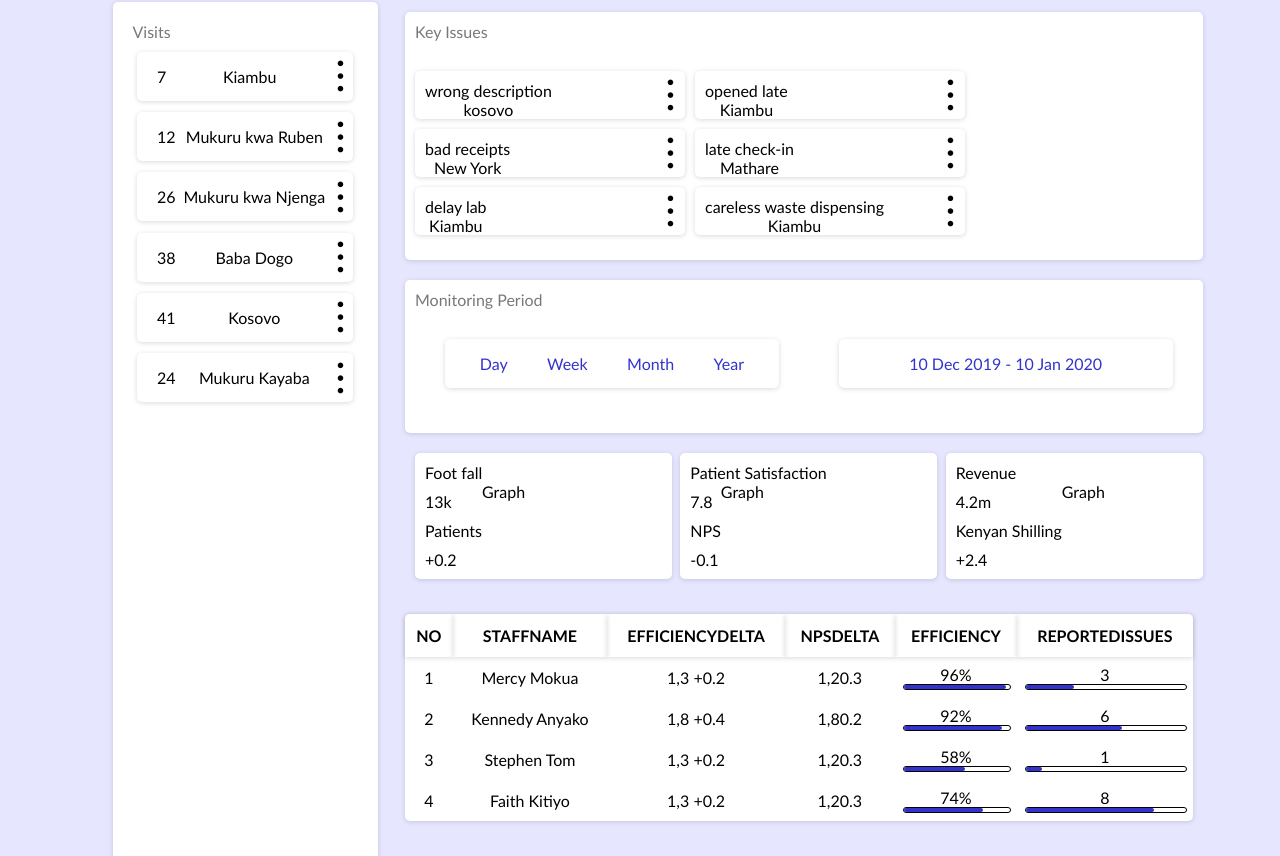
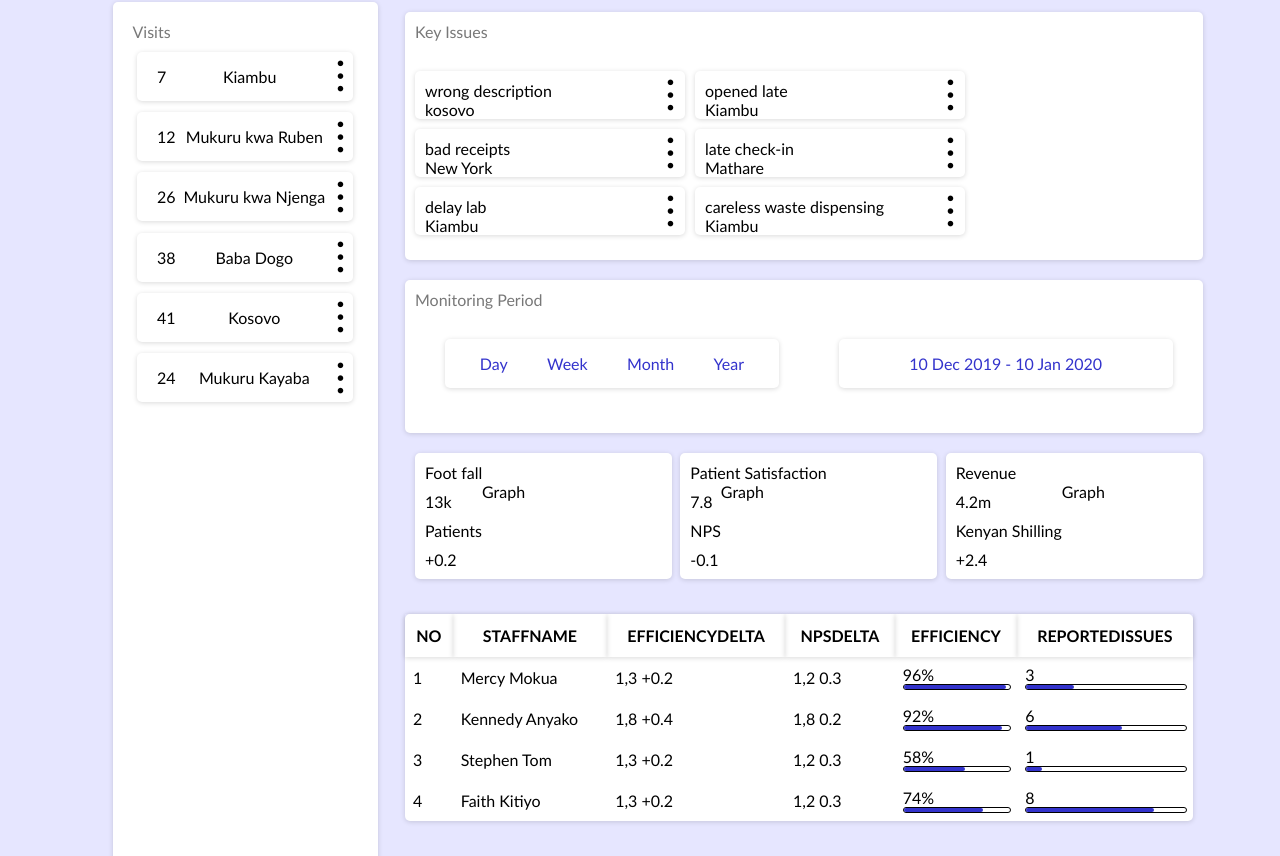
Before and after one commit to Collins33/Todoist-clone, a React (Create React App) app: page / in a window 1280 px wide. Shown: the part 204-1060 px from the top of the page. Built offline with nearby package versions, Linux system fonts and the light colour scheme.

Commit message:
Fix table styling

```diff
--- a/src/App.css
+++ b/src/App.css
@@ -1,7 +1,3 @@
-.App {
-  text-align: center;
-}
-
 .App-logo {
   height: 40vmin;
   pointer-events: none;
--- a/src/components/keyissues/index.css
+++ b/src/components/keyissues/index.css
@@ -39,7 +39,6 @@
   text-decoration: none;
   color: black;
   padding: 10px 10px 0px 10px;
-  text-align: center;
   background-color: white;
   width: 250px;
   margin-right: 10px;
--- a/src/components/sideSelect/index.css
+++ b/src/components/sideSelect/index.css
@@ -37,7 +37,6 @@
   margin-right: 2%;
   margin-top: 5%;
   padding: 0px 20px 0px 20px;
-  text-align: center;
   background-color: white;
 }
 
--- a/src/components/table/index.css
+++ b/src/components/table/index.css
@@ -1,9 +1,7 @@
 #title {
-  text-align: center;
   font-family: arial, sans-serif;
 }
 #statistics_table {
-  text-align: center;
   font-family: "Trebuchet MS", Arial, Helvetica, sans-serif;
   border-collapse: collapse;
   width: 90%;
@@ -35,7 +33,6 @@
   box-shadow: 0 1px 5px rgba(0, 0, 0, 0.15);
   padding-top: 12px;
   padding-bottom: 12px;
-  text-align: center;
   color: black;
 }
 
--- a/src/components/table/index.js
+++ b/src/components/table/index.js
@@ -57,8 +57,7 @@ class index extends Component {
             {EfficiencyDelta.value} {EfficiencyDelta.point}
           </td>
           <td>
-            {NpsDelta.value}
-            {NpsDelta.point}
+            {NpsDelta.value} {NpsDelta.point}
           </td>
           <td>
             {`${Efficiency}%`}
```
